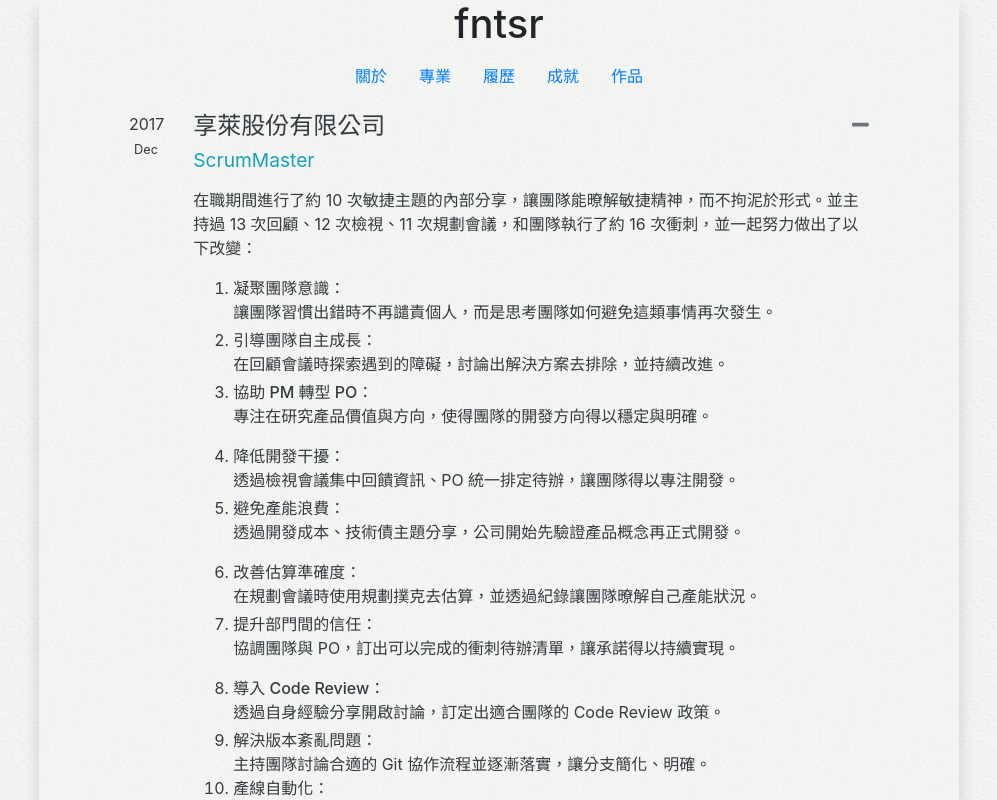
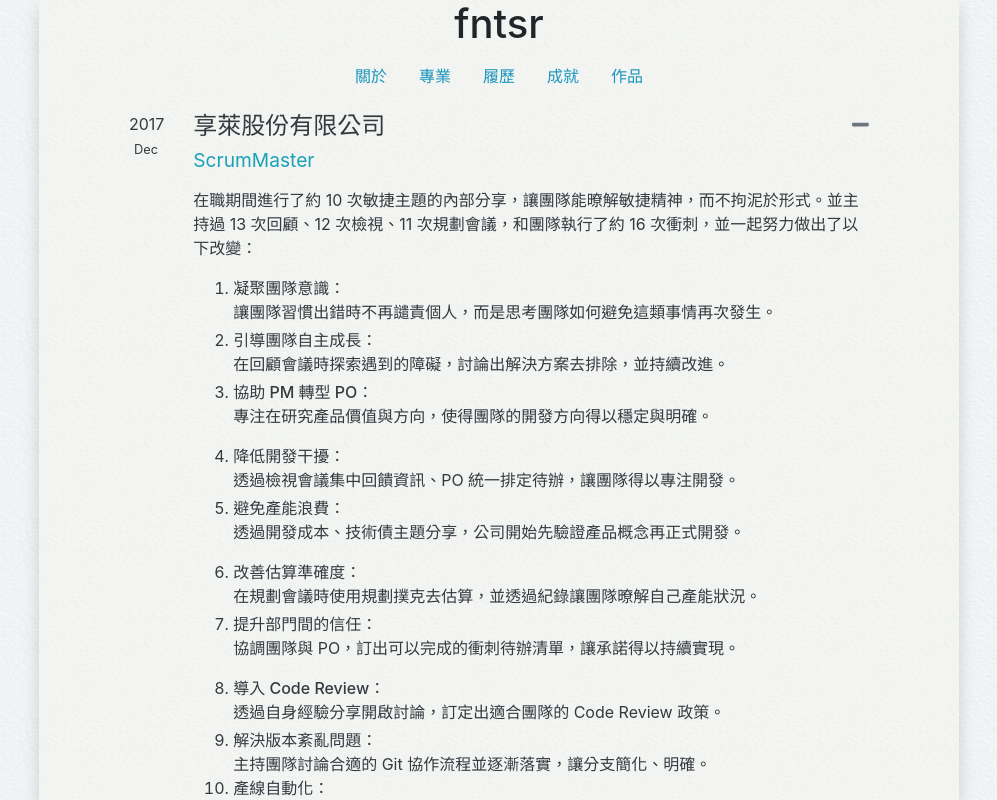
Before and after one commit to fntsrlike/fntsr.tw-2019, a Vue app: page /cv in a window 1280 px wide. Shown: the top 800 px of the page, without its empty margins (141-1138 px from the left). Built offline with nearby package versions, Linux system fonts and the light colour scheme.

Commit message:
Change anchor text color

```diff
--- a/src/assets/sass/main.scss
+++ b/src/assets/sass/main.scss
@@ -28,3 +28,7 @@
 .clickable {
   cursor: pointer;
 }
+
+a {
+  color: #1a94bc;
+}
```
